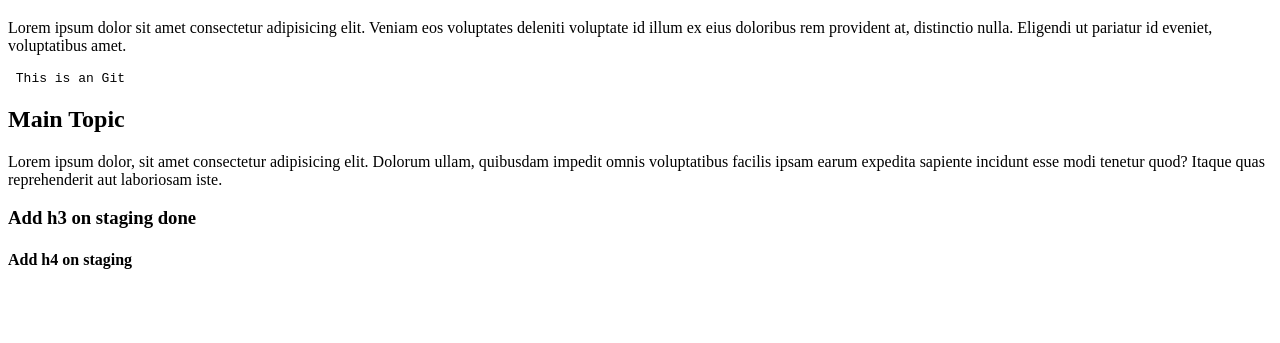
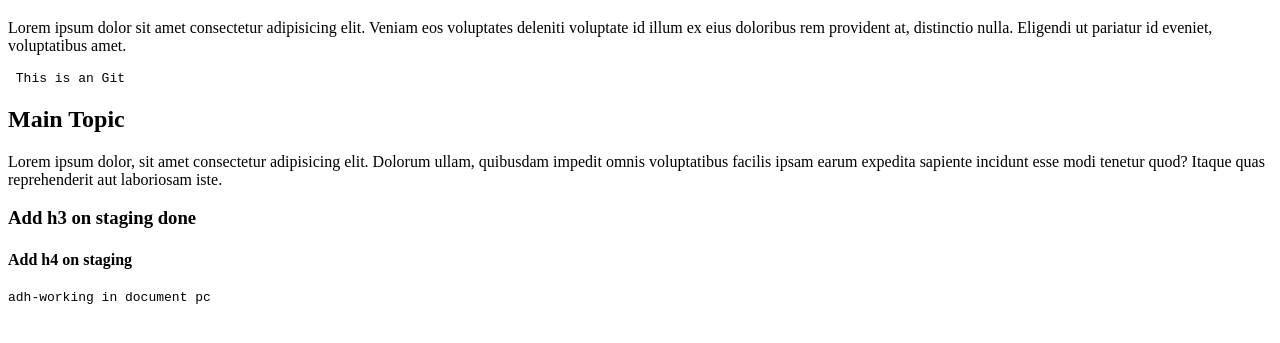
Before and after one commit to allst22r/belajar-niomic, a plain HTML site: page header.html in a window 1280 px wide. Shown: the part 61-404 px from the top of the page. Drawn offline with Linux system fonts and the light colour scheme.

Commit message:
adh-working in document folder

```diff
--- a/header.html
+++ b/header.html
@@ -13,5 +13,6 @@
     <p>Lorem ipsum dolor, sit amet consectetur adipisicing elit. Dolorum ullam, quibusdam impedit omnis voluptatibus facilis ipsam earum expedita sapiente incidunt esse modi tenetur quod? Itaque quas reprehenderit aut laboriosam iste.</p>
     <h3>Add h3 on staging done</h3>
     <h4>Add h4 on staging</h4>
+    <pre>adh-working in document pc</pre>
 </body>
 </html>
```
